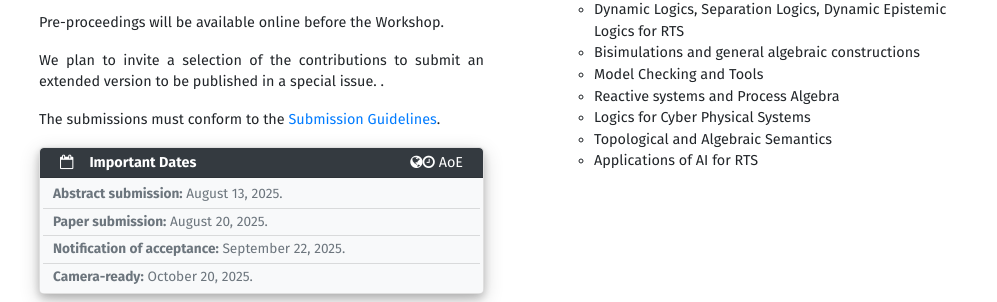
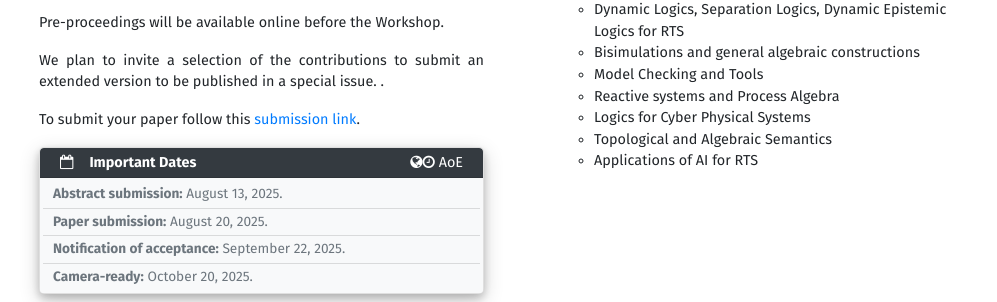
Before and after one commit to reacts-workshop/2025, a Jekyll site: the page built from cfp.html, in a window 1280 px wide. Shown: the part 605-907 px from the top of the page, without its empty margins (141-1138 px from the left). Built offline with Jekyll 4.4.1, drawn with Linux system fonts in a browser that asks for light colours.

Commit message:
tweaking message

```diff
--- a/cfp.html
+++ b/cfp.html
@@ -15,7 +15,7 @@ slide_id: 2
                 <a href="{{site.data.submission.url}}">{{site.data.submission.url}}</a>.
             </p>
  -->            <p>
-                The submissions must conform to the <a href="{{site.data.cfp.submission}}">Submission Guidelines</a>.
+                To submit your paper follow this <a href="{{site.data.cfp.submission}}">submission link</a>.
             </p>
         </div>
 
```
